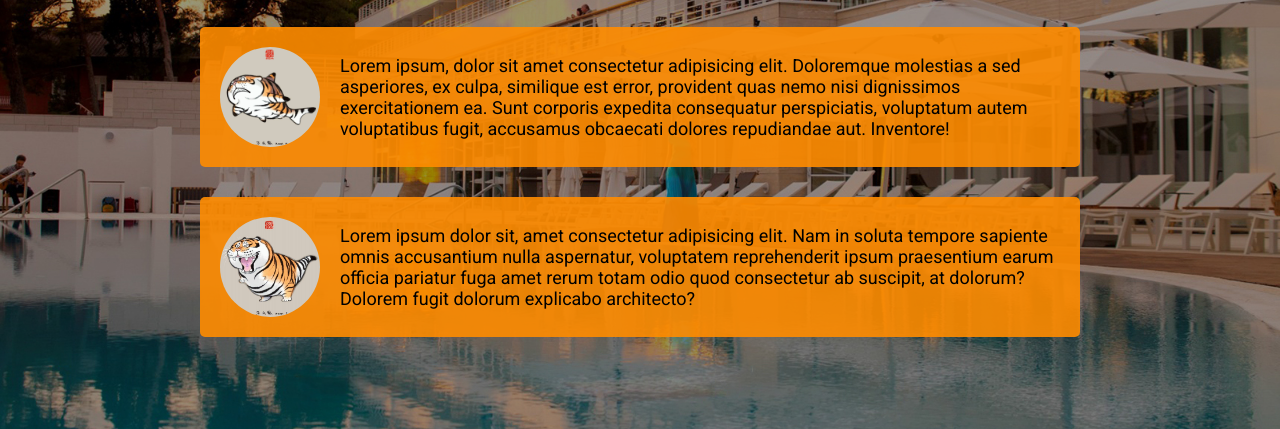
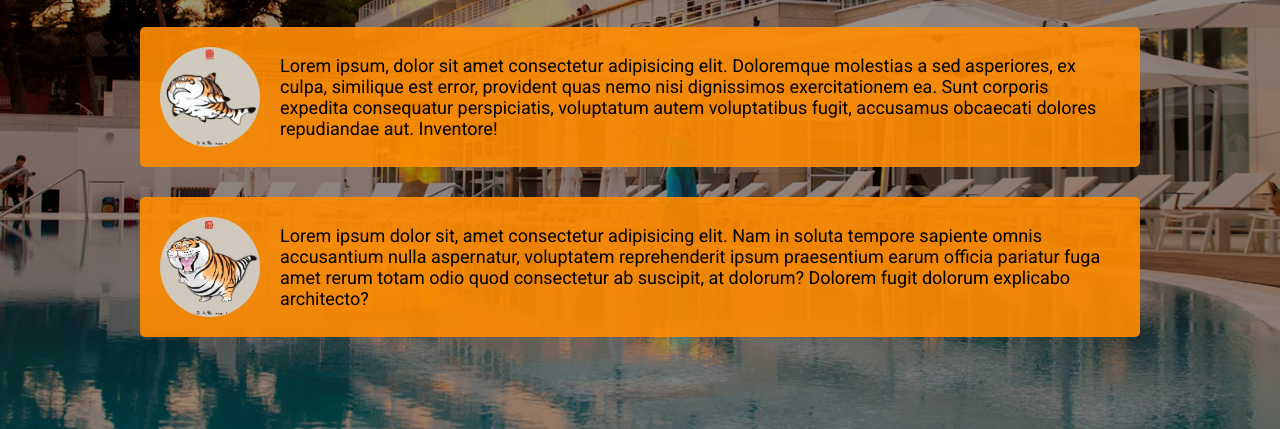
Before and after one commit to huyenmy239/Hotel-Page, a plain HTML site: page about.html in a window 1280 px wide. Shown: the part 611-1040 px from the top of the page. Drawn offline with Linux system fonts and the light colour scheme.

Commit message:
Done của Done

```diff
--- a/style.css
+++ b/style.css
@@ -194,7 +194,11 @@ header {
     background-size: cover;
     display: flex;
     align-items: center;
-    padding: 0 200px;
+    justify-content: center;
+}
+
+.comments .wrapper {
+    width: 1000px;
 }
 
 .comments .title {
```
